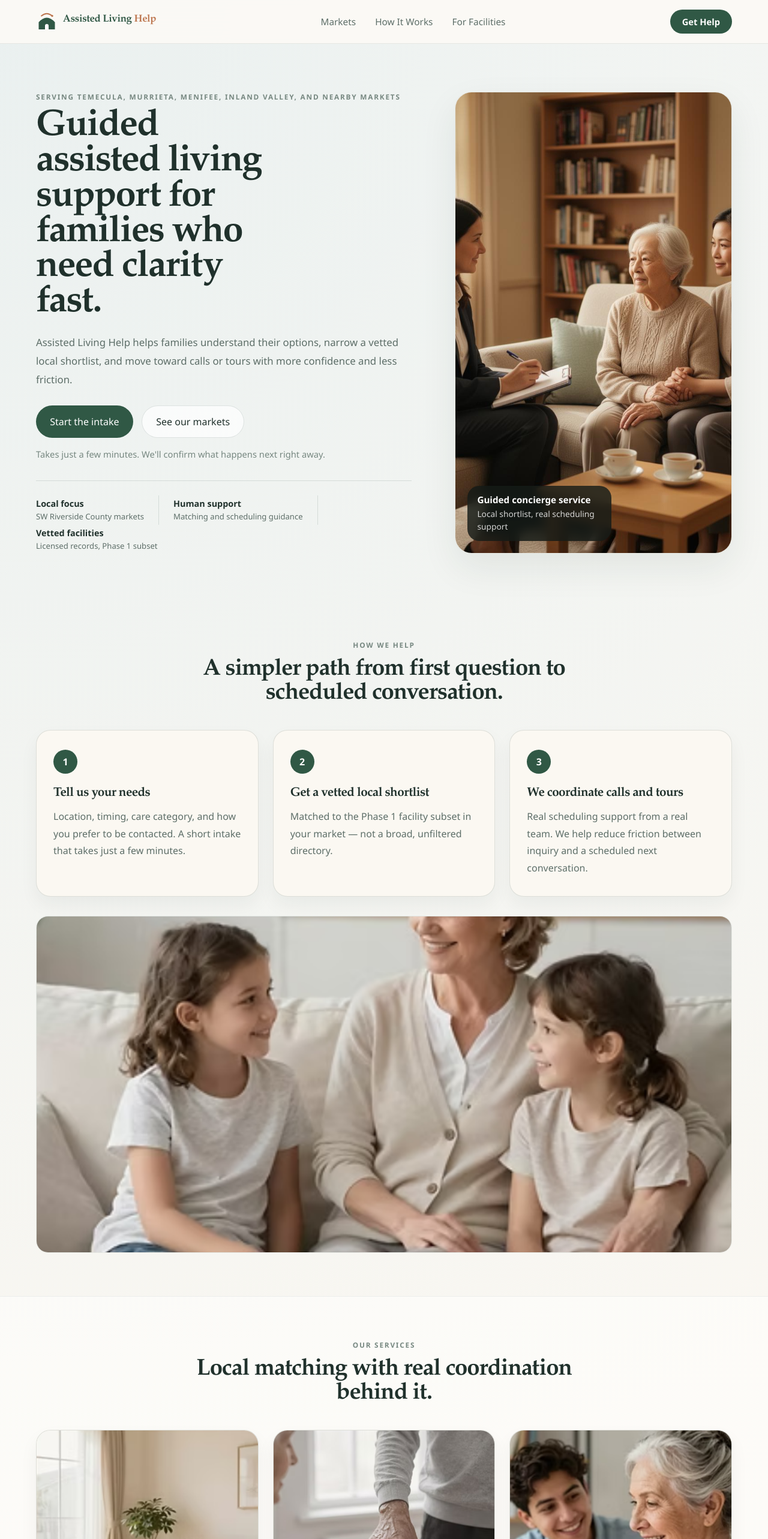
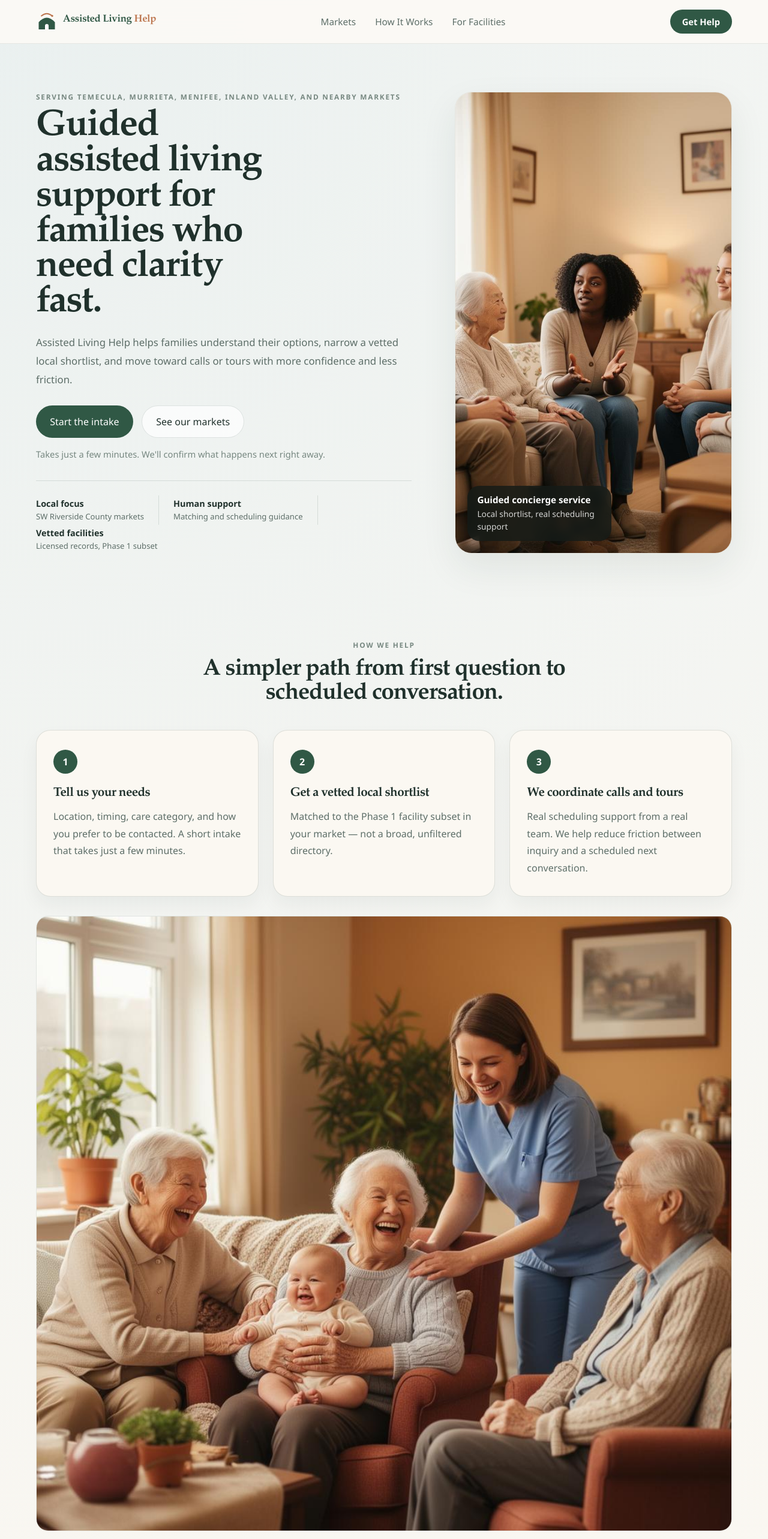
Before and after one commit to llllollki/AssistedLivingHelp, a Next.js app: page / in a window 1280 px wide. Shown: the top 2566 px of the page at 60% size. Built offline with nearby package versions, Linux system fonts and the light colour scheme.

Commit message:
Refresh homepage hero and steps imagery

```diff
--- a/app/page.tsx
+++ b/app/page.tsx
@@ -47,13 +47,13 @@ export default function HomePage() {
 
           <div className="heroImageFrame">
             <Image
-              src="/images/hero-care.png"
-              alt="A caregiver holding hands with an older adult in a warm, bright room."
+              src="/images/hero-circle-care.png"
+              alt="A care coordinator meeting with an older adult and family members in a living room."
               className="heroImageFrameImg"
               width={768}
               height={768}
               priority
-              style={{ display: "block", width: "100%", aspectRatio: "4/5", objectFit: "cover", objectPosition: "center 18%" }}
+              style={{ display: "block", width: "100%", aspectRatio: "4/5", objectFit: "cover", objectPosition: "center 16%" }}
             />
             <div className="heroImageBadge">
               <strong>Guided concierge service</strong>
@@ -98,11 +98,11 @@ export default function HomePage() {
           </div>
           <div className="stepsImageBand">
             <Image
-              src="/images/family-support.png"
-              alt="An older adult sitting with two children on a couch."
+              src="/images/steps-family-room.png"
+              alt="Older adults, a caregiver, and a baby sharing a warm family moment in a living room."
               width={1160}
-              height={560}
-              style={{ display: "block", width: "100%", aspectRatio: "16/8", objectFit: "cover", objectPosition: "center 18%" }}
+              height={1024}
+              style={{ display: "block", width: "100%", aspectRatio: "16/8", objectFit: "cover", objectPosition: "center 34%" }}
             />
           </div>
         </div>
```
Also changed, not shown: public/images/hero-circle-care.png (added), public/images/steps-family-room.png (added).
